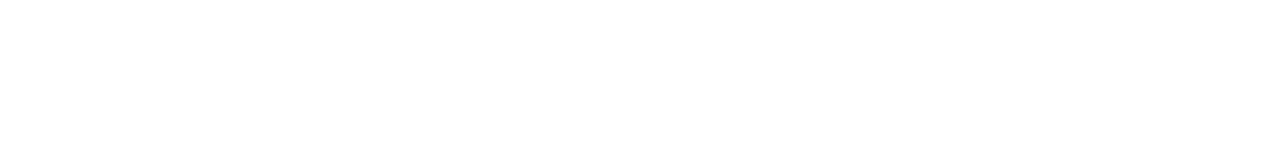
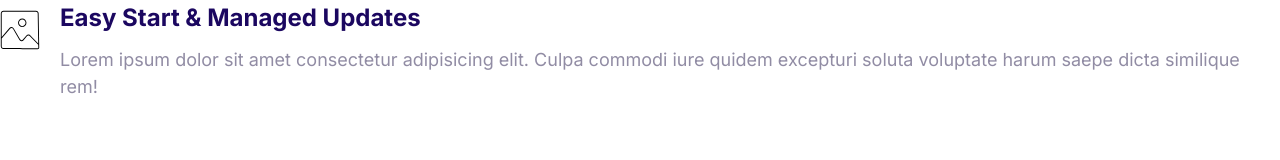
Before and after one commit to maria-noaptes/Moshify, a plain HTML site: page index.html in a window 1280 px wide. Drawn offline with Linux system fonts and the light colour scheme.

Commit message:
Add media component

```diff
--- a/css/styles.css
+++ b/css/styles.css
@@ -349,3 +349,17 @@ a {
     font-size: 1.6rem;
   }
 }
+
+/* Media */
+.media {
+  display: flex;
+}
+.media__title {
+  margin-top: 0;
+}
+.media__body{
+  margin: 0 2rem;
+}
+.media__image{
+  margin-top: 1rem;
+}
--- a/index.html
+++ b/index.html
@@ -15,6 +15,20 @@
     <link rel="stylesheet" href="css/styles.css" />
   </head>
   <body>
-
+    <div class="media">
+      <div class="media__image">
+        <svg class="icon icon--primary">
+          <use xlink:href="images/sprite.svg#snap"></use>
+        </svg>
+      </div>
+      <div class="media__body">
+        <h3 class="media__title">Easy Start & Managed Updates</h3>
+        <p>
+          Lorem ipsum dolor sit amet consectetur adipisicing elit. Culpa commodi
+          iure quidem excepturi soluta voluptate harum saepe dicta similique
+          rem!
+        </p>
+      </div>
+    </div>
   </body>
 </html>
```
